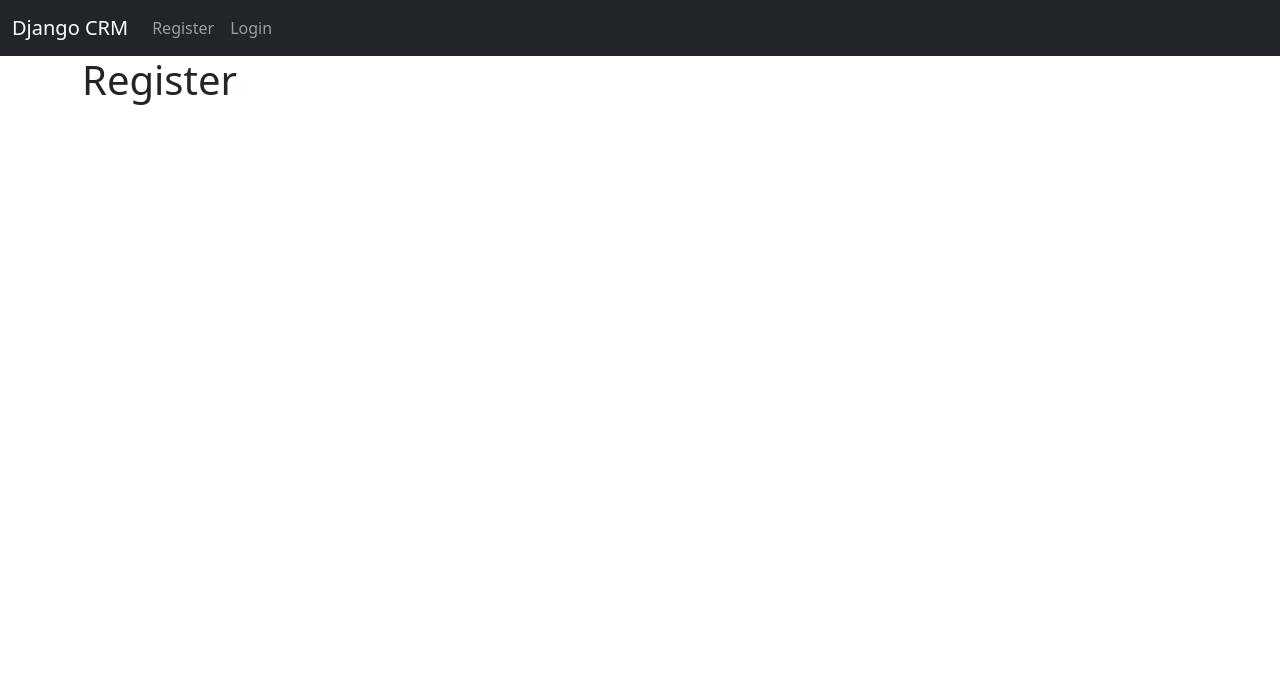
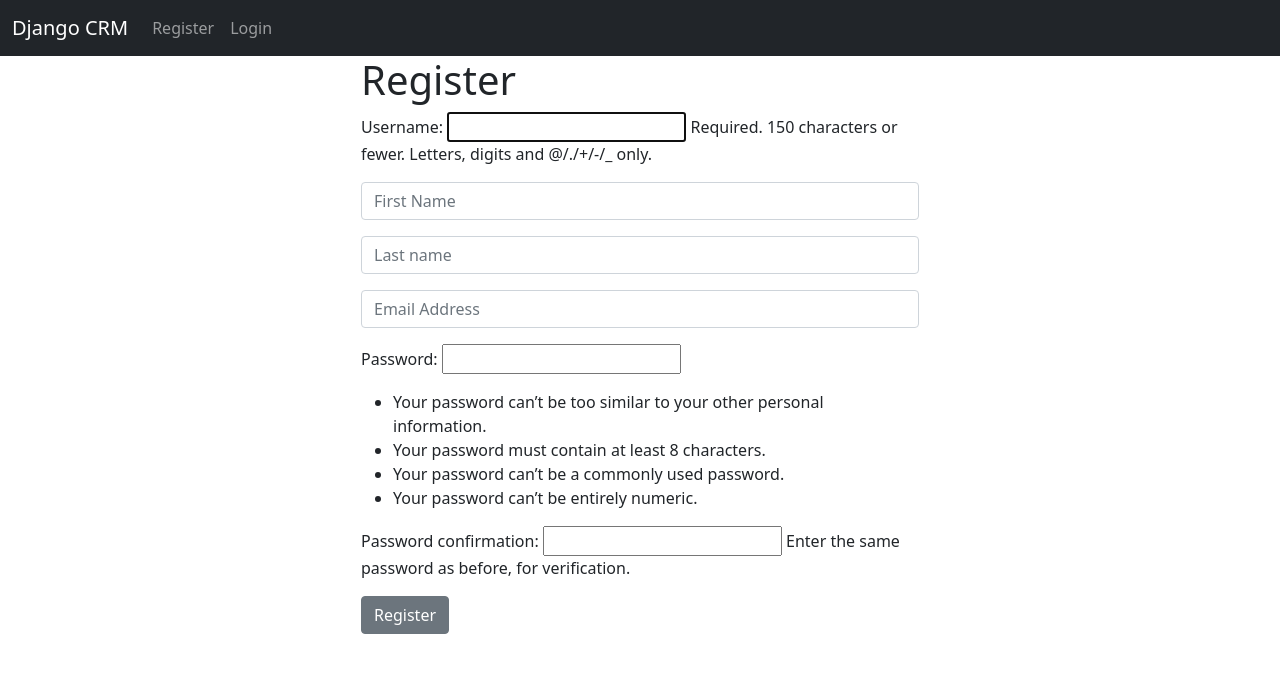
Before and after one commit to TimothyBelekollie/simple-crm-with-django, a Django app: page /register/ in a window 1280 px wide. Shown: the top 673 px of the page. Run offline with Django 5.2, Linux system fonts and the light colour scheme.

Commit message:
registration done

```diff
--- a/dcrm/website/forms.py
+++ b/dcrm/website/forms.py
@@ -7,42 +7,43 @@ class SignUpForm(UserCreationForm):
     last_name=forms.CharField(label="",max_length="100", widget=forms.TextInput(attrs={'class':'form-control','placeholder':'Last name'}))
 
     class Meta:
-        model=User
-        fields={'username','first_name','last_name','email','password','password2'}
+        model = User
+        fields = ('username', 'first_name', 'last_name', 'email', 'password1', 'password2')
 
 
-    def __init__(self, *args, **kwargs):
-	    super(SignUpForm, self).__init__(*args, **kwargs)
+        def __init__(self, *args, **kwargs):
+            super(SignUpForm, self).__init__(*args, **kwargs)
 
-		self.fields['username'].widget.attrs['class'] = 'form-control'
-		self.fields['username'].widget.attrs['placeholder'] = 'User Name'
-		self.fields['username'].label = ''
-		self.fields['username'].help_text = '<span class="form-text text-muted"><small>Required. 150 characters or fewer. Letters, digits and @/./+/-/_ only.</small></span>'
+            self.fields['username'].widget.attrs['class'] = 'form-control'
+            self.fields['username'].widget.attrs['placeholder'] = 'User Name'
+            self.fields['username'].label = ''
+            self.fields['username'].help_text = '<span class="form-text text-muted"><small>Required. 150 characters or fewer. Letters, digits and @/./+/-/_ only.</small></span>'
 
-		self.fields['password1'].widget.attrs['class'] = 'form-control'
-		self.fields['password1'].widget.attrs['placeholder'] = 'Password'
-		self.fields['password1'].label = ''
-		self.fields['password1'].help_text = '<ul class="form-text text-muted small"><li>Your password can\'t be too similar to your other personal information.</li><li>Your password must contain at least 8 characters.</li><li>Your password can\'t be a commonly used password.</li><li>Your password can\'t be entirely numeric.</li></ul>'
+            self.fields['password1'].widget.attrs['class'] = 'form-control'
+            self.fields['password1'].widget.attrs['placeholder'] = 'Password'
+            self.fields['password1'].label = ''
+            self.fields['password1'].help_text = '<ul class="form-text text-muted small"><li>Your password can\'t be too similar to your other personal information.</li><li>Your password must contain at least 8 characters.</li><li>Your password can\'t be a commonly used password.</li><li>Your password can\'t be entirely numeric.</li></ul>'
 
-		self.fields['password2'].widget.attrs['class'] = 'form-control'
-		self.fields['password2'].widget.attrs['placeholder'] = 'Confirm Password'
-		self.fields['password2'].label = ''
-		self.fields['password2'].help_text = '<span class="form-text text-muted"><small>Enter the same password as before, for verification.</small></span>'
+            self.fields['password2'].widget.attrs['class'] = 'form-control'
+            self.fields['password2'].widget.attrs['placeholder'] = 'Confirm Password'
+            self.fields['password2'].label = ''
+            self.fields['password2'].help_text = '<span class="form-text text-muted"><small>Enter the same password as before, for verification.</small></span>'
+
 
 
 
 
 # Create Add Record Form
-class AddRecordForm(forms.ModelForm):
-	first_name = forms.CharField(required=True, widget=forms.widgets.TextInput(attrs={"placeholder":"First Name", "class":"form-control"}), label="")
-	last_name = forms.CharField(required=True, widget=forms.widgets.TextInput(attrs={"placeholder":"Last Name", "class":"form-control"}), label="")
-	email = forms.CharField(required=True, widget=forms.widgets.TextInput(attrs={"placeholder":"Email", "class":"form-control"}), label="")
-	phone = forms.CharField(required=True, widget=forms.widgets.TextInput(attrs={"placeholder":"Phone", "class":"form-control"}), label="")
-	address = forms.CharField(required=True, widget=forms.widgets.TextInput(attrs={"placeholder":"Address", "class":"form-control"}), label="")
-	city = forms.CharField(required=True, widget=forms.widgets.TextInput(attrs={"placeholder":"City", "class":"form-control"}), label="")
-	state = forms.CharField(required=True, widget=forms.widgets.TextInput(attrs={"placeholder":"State", "class":"form-control"}), label="")
-	zipcode = forms.CharField(required=True, widget=forms.widgets.TextInput(attrs={"placeholder":"Zipcode", "class":"form-control"}), label="")
+# class AddRecordForm(forms.ModelForm):
+# 	first_name = forms.CharField(required=True, widget=forms.widgets.TextInput(attrs={"placeholder":"First Name", "class":"form-control"}), label="")
+# 	last_name = forms.CharField(required=True, widget=forms.widgets.TextInput(attrs={"placeholder":"Last Name", "class":"form-control"}), label="")
+# 	email = forms.CharField(required=True, widget=forms.widgets.TextInput(attrs={"placeholder":"Email", "class":"form-control"}), label="")
+# 	phone = forms.CharField(required=True, widget=forms.widgets.TextInput(attrs={"placeholder":"Phone", "class":"form-control"}), label="")
+# 	address = forms.CharField(required=True, widget=forms.widgets.TextInput(attrs={"placeholder":"Address", "class":"form-control"}), label="")
+# 	city = forms.CharField(required=True, widget=forms.widgets.TextInput(attrs={"placeholder":"City", "class":"form-control"}), label="")
+# 	state = forms.CharField(required=True, widget=forms.widgets.TextInput(attrs={"placeholder":"State", "class":"form-control"}), label="")
+# 	zipcode = forms.CharField(required=True, widget=forms.widgets.TextInput(attrs={"placeholder":"Zipcode", "class":"form-control"}), label="")
 
-	class Meta:
-		model = Record
-		exclude = ("user",)
+# 	class Meta:
+# 		model = Record
+# 		exclude = ("user",)
--- a/dcrm/website/templates/register.html
+++ b/dcrm/website/templates/register.html
@@ -1,6 +1,22 @@
 {% extends 'base.html'%}
 {% block content %}
-
+<div class="col-md-6 offset-md-3">
 <h1>Register</h1>
-
+<form method="POST" action="">
+    {%csrf_token%}
+    {% if form.errors %}
+			<div class="alert alert-warning alert-dismissible fade show" role="alert">
+			  Your Form Has Error(s)
+			  {% for field in form %}
+			  	{% if field.errors %}
+			  		{{ field.errors }}
+			  	{% endif %}
+			  {% endfor %}
+			  <button type="button" class="btn-close" data-bs-dismiss="alert" aria-label="Close"></button>
+			</div>
+		{% endif %}
+{{form.as_p}}
+    <button type="submit" class="btn btn-secondary">Register</button>
+</form>
+</div>
 {%endblock%}
--- a/dcrm/website/views.py
+++ b/dcrm/website/views.py
@@ -1,6 +1,7 @@
 from django.shortcuts import render,redirect
 from django.contrib.auth import authenticate, login, logout
 from django.contrib import messages
+from . forms import SignUpForm
 
 # Create your views here.
 
@@ -34,4 +35,19 @@ def logout_user(request):
     return redirect('home')
 
 def register_user(request):
-    return render(request, 'register.html',{})
+    if request.method=="POST":
+        form=SignUpForm(request.POST)
+        if form.is_valid():
+            form.save()
+            #Authenticate and login
+            username=form.cleaned_data['username']
+            password=form.cleaned_data['password1']
+            user=authenticate(username=username, password=password)
+            login(request, user)
+            messages.success(request, "You have successfully registerd, Welcome!")
+            return redirect('home')
+
+    else:
+        form=SignUpForm()
+        return render(request, 'register.html',{'form':form})
+    return render(request, 'register.html',{'form':form})
```
